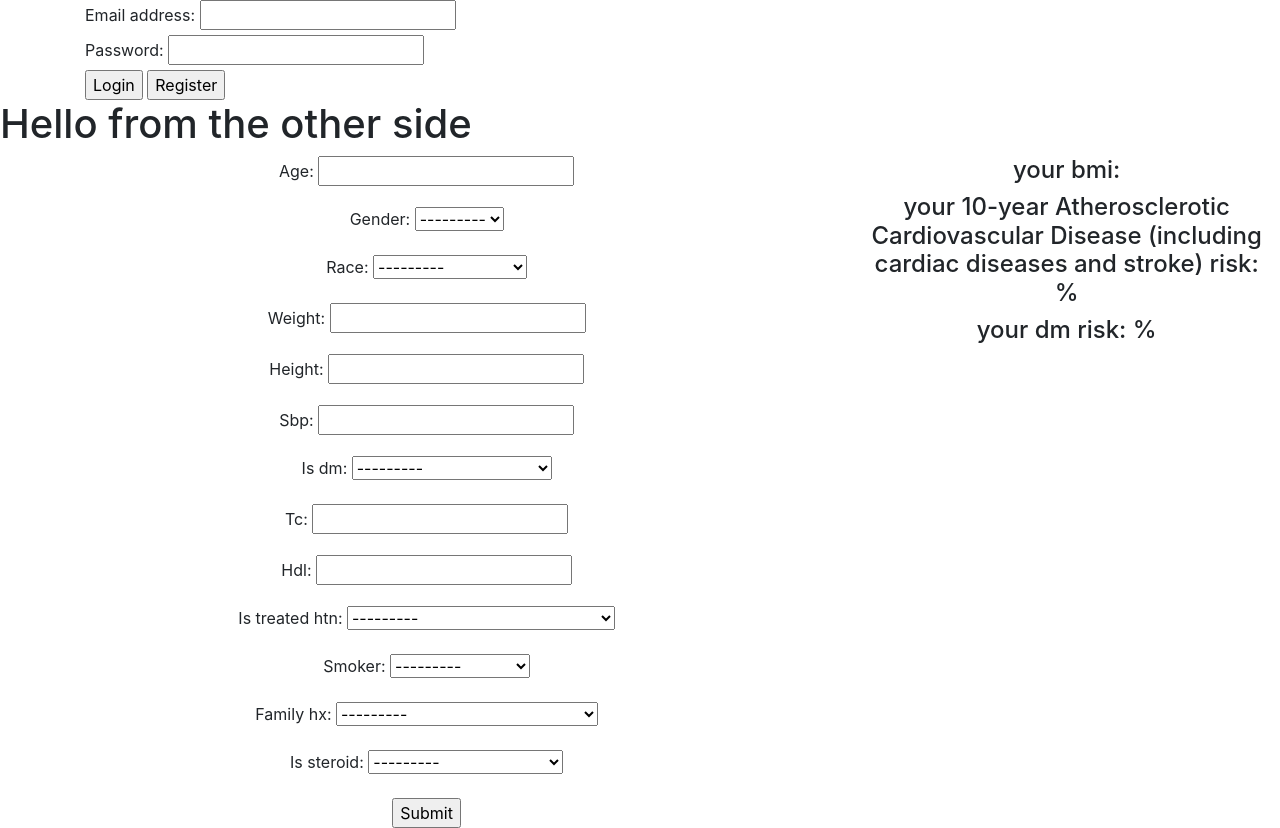
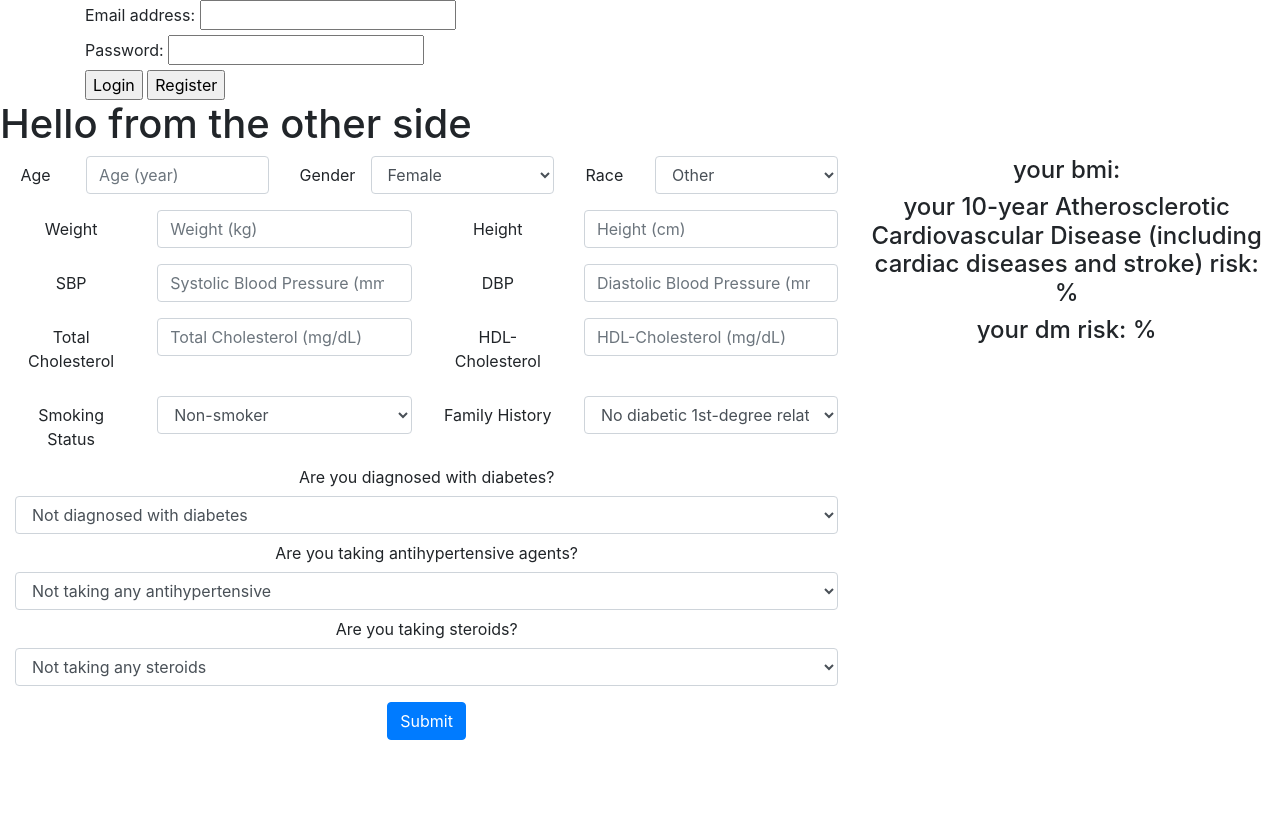
Before and after one commit to poyuH/DiseaseRiskCalculator, a Django app: page /calc/ in a window 1280 px wide. After the commit the page ends 740 px from the top, so only its background shows below. Run offline with Django 3.2, Linux system fonts and the light colour scheme; tables that the repository leaves empty hold one stand-in row (values such as "Sample post"); some libraries are stand-ins or nearby versions.

Commit message:
git add dbp to models.py and implement my own form in calculator

```diff
--- a/calculator/models.py
+++ b/calculator/models.py
@@ -24,6 +24,7 @@ class CalculatorModel(models.Model):
     weight = models.PositiveSmallIntegerField()
     height = models.PositiveSmallIntegerField()
     sbp = models.PositiveSmallIntegerField()
+    dbp = models.PositiveSmallIntegerField()
 
     ###### Parameters for 10-year ASCVD risk ######
     is_dm = models.PositiveSmallIntegerField(choices=IS_DM)
--- a/calculator/templates/calculator.html
+++ b/calculator/templates/calculator.html
@@ -15,8 +15,101 @@
 <div class="col-12 col-md-8">
 <form action=".", method="POST">
     {% csrf_token %}
-    {{form.as_p}}
-    <input type="submit", name='sub'>
+    <div class="form-group row">
+    <label for="age" class="col-md-1 col-form-label">Age</label>
+        <div class="col-md-3">
+            <input type="number" min=0 required class="form-control" name="age" placeholder="Age (year)" id="age"/>
+        </div>
+    <label class="col-md-1 col-form-label" for="gender">Gender</label>
+        <div class="col-md-3">
+        <select class="form-control" name="gender" id="gender">
+          <option value=0>Female</option>
+          <option value=1>Male</option>
+        </select>
+        </div>
+    <label class="col-md-1 col-form-label" for="race">Race</label>
+        <div class="col-md-3">
+        <select class="form-control" name="race" id="race">
+          <option value=0>Other</option>
+          <option value=1>African American</option>
+        </select>
+        </div>
+    </div>
+
+    <div class="form-group row">
+    <label for="weight" class="col-md-2 col-form-label">Weight</label>
+        <div class="col-md-4">
+            <input type="number" min=0 required class="form-control" name="weight" placeholder="Weight (kg)" id="weight"/>
+        </div>
+    <label for="height" class="col-md-2 col-form-label">Height</label>
+        <div class="col-md-4">
+            <input type="number" min=0 required class="form-control" name="height" placeholder="Height (cm)" id="height"/>
+        </div>
+    </div>
+
+    <div class="form-group row">
+    <label for="sbp" class="col-md-2 col-form-label">SBP</label>
+        <div class="col-md-4">
+            <input type="number" min=0 required class="form-control" name="sbp" placeholder="Systolic Blood Pressure (mmHg)" id="sbp"/>
+        </div>
+    <label for="dbp" class="col-md-2 col-form-label">DBP</label>
+        <div class="col-md-4">
+            <input type="number" min=0 required class="form-control" name="dbp" placeholder="Diastolic Blood Pressure (mmHg)" id="dbp"/>
+        </div>
+    </div>
+
+    <div class="form-group row">
+    <label for="tc" class="col-md-2 col-form-label">Total Cholesterol</label>
+        <div class="col-md-4">
+            <input type="number" min=0 required class="form-control" name="tc" placeholder="Total Cholesterol (mg/dL)" id="tc"/>
+        </div>
+    <label for="hdl" class="col-md-2 col-form-label">HDL-Cholesterol</label>
+        <div class="col-md-4">
+            <input type="number" min=0 required class="form-control" name="hdl" placeholder="HDL-Cholesterol (mg/dL)" id="hdl"/>
+        </div>
+    </div>
+
+    <div class="form-group row">
+    <label for="smoker" class="col-md-2 col-form-label">Smoking Status</label>
+        <div class="col-md-4">
+            <select class="form-control" name="smoker">
+                <option value="0">Non-smoker</option>
+                <option value="1">Ex-smoker</option>
+                <option value="2">Current smoker</option>
+            </select>
+        </div>
+    <label class="col-md-2 col-form-label" for="family_hx">Family History</label>
+        <div class="col-md-4">
+            <select class="form-control" name="family_hx">
+                <option value="0">No diabetic 1st-degree relatives</option>
+                <option value="1">Parent or sibling with diabetes</option>
+                <option value="2">Parent and sibling with diabetes</option>
+            </select>
+        </div>
+
+    <label for="is_dm" class="col-12 col-form-label">Are you diagnosed with diabetes?</label>
+        <div class="col-12">
+            <select class="form-control" name="is_dm">
+                <option value="0">Not diagnosed with diabetes</option>
+                <option value="1">Already been diagnosed with diabetes</option>
+            </select>
+        </div>
+    <label class="col-12 col-form-label" for="is_treated_htn">Are you taking antihypertensive agents?</label>
+        <div class="col-12">
+        <select class="form-control" name="is_treated_htn" id="is_treated_htn">
+          <option value=0>Not taking any antihypertensive</option>
+          <option value=1>Currently taking antihypertensive</option>
+        </select>
+        </div>
+    <label class="col-12 col-form-label" for="is_steroid">Are you taking steroids?</label>
+        <div class="col-12">
+        <select class="form-control" name="is_steroid" id="is_steroid">
+          <option value=0>Not taking any steroids</option>
+          <option value=1>Currently taking steroids</option>
+        </select>
+        </div>
+    </div>
+    <input type="submit" name='sub' class="btn btn-primary">
 </form>
 </div>
     <div class="col-md-4">
@@ -39,18 +132,10 @@
     </div>
     <div class="card col-12">
         <div class="card-header">
-            <h4> Your previous Atherosclerotic Cardiovascular Disease Risk </h4>
+            <h4> Your previous blood pressure </h4>
         </div>
         <div class="card-block">
-            <canvas id="ascvdChart"></canvas>
-        </div>
-    </div>
-    <div class="card col-12">
-        <div class="card-header">
-            <h4> Your previous DM Risk </h4>
-        </div>
-        <div class="card-block">
-            <canvas id="dmChart"></canvas>
+            <canvas id="bpChart"></canvas>
         </div>
     </div>
 {% endif %}
@@ -58,15 +143,25 @@
 <script src="{% static 'js/graph.js' %}"></script>
 <!-- Material Design Bootstrap -->
 <script>
+    $(document).ready(function(){
+        if ("{{user.is_active}}" == "True") {
+            $('#age').attr("value", {{age}});
+            $('#race').attr("value", {{race}});
+            $('#gender').attr("value", {{gender}});
+        };
+        if ("{{bmi}}" == " "){
+            console.log({{bmi}});
+            $('#result').css("display", "None");
+        };
+    });
+
     var ctxBmi = document.getElementById('bmiChart').getContext('2d');
-    var ctxAscvdRisk = document.getElementById('ascvdChart').getContext('2d');
-    var ctxDmRisk = document.getElementById('dmChart').getContext('2d');
+    var ctxBp = document.getElementById('bpChart').getContext('2d');
     var data = {{data | safe}};
     dataBmi = transformData(data, 'bmi');
-    dataAscvdRisk = transformData(data, 'ascvd_risk');
-    dataDmRisk = transformData(data, 'dm_risk');
-    drawLineChart(ctxBmi, dataBmi, "BMI");
-    drawLineChart(ctxAscvdRisk, dataAscvdRisk, "Cardiovascular Disease Risk %");
-    drawLineChart(ctxDmRisk, dataDmRisk, "DM Risk %");
+    dataSBP = transformData(data, 'sbp');
+    dataDBP = transformData(data, 'dbp');
+    drawLineChart(ctxBmi, [dataBmi], ["BMI"]);
+    drawLineChart(ctxBp, [dataSBP, dataDBP], ["SBP", "DBP"]);
 </script>
 {% endblock %}
--- a/calculator/views.py
+++ b/calculator/views.py
@@ -11,9 +11,10 @@ from django.core.serializers.json import DjangoJSONEncoder
 
 # Create your views here.
 def calculator(request):
-    data = {'date': [], 'bmi': [], 'ascvd_risk': [], 'dm_risk': [], 'sbp': []}
+    data = {'date': [], 'bmi': [], 'sbp': [], 'dbp': []}
     objects = None
     risk_dict = {'bmi': ' ', 'ascvd_risk': ' ', 'dm_risk': ' '}
+    gender, race, age = None, None, None
 
     if request.method == 'POST':
         form = CalculatorForm(request.POST)
@@ -27,15 +28,14 @@ def calculator(request):
                 obj, is_created = CalculatorModel.objects.update_or_create(
                     date = date.today(), uid_id = request.user.id, defaults=all_dict)
     else: # method == 'GET'
-        gender, race, age = None, None, None
         # is_active is set to False if the account is deleted
         # so we need to check if the user is still active
-        if request.user.is_active:
-            gender = request.user.gender
-            race = request.user.race
-            age = date.today().year - request.user.birthyear
-        form = CalculatorForm(initial=
-                              {'gender': gender, 'race': race, 'age': age})
+        form = CalculatorForm()
+
+    if request.user.is_active:
+        gender = request.user.gender
+        race = request.user.race
+        age = date.today().year - request.user.birthyear
 
     # use objects for Chart.js function
     objects = _filter_data_by_uid(request.user.id)
@@ -43,14 +43,14 @@ def calculator(request):
         str_date = o.date.strftime("%m/%d/%Y")
         data['date'].append(str_date)
         data['bmi'].append(o.bmi)
-        data['ascvd_risk'].append(o.ascvd_risk)
-        data['dm_risk'].append(o.dm_risk)
         data['sbp'].append(o.sbp)
+        data['dbp'].append(o.dbp)
 
     return render(request, 'calculator.html',
                   {'form': form, 'bmi': risk_dict['bmi'],
                    'ascvd_risk': risk_dict['ascvd_risk'],
                    'dm_risk': risk_dict['dm_risk'],
+                   'gender': gender, 'race': race, 'age': age,
                    'data': json.dumps(data)})
 
 
```
Also changed, not shown: static/js/graph.js (+25 -34 lines), calculator/migrations/0003_calculatormodel_dbp.py (added).
